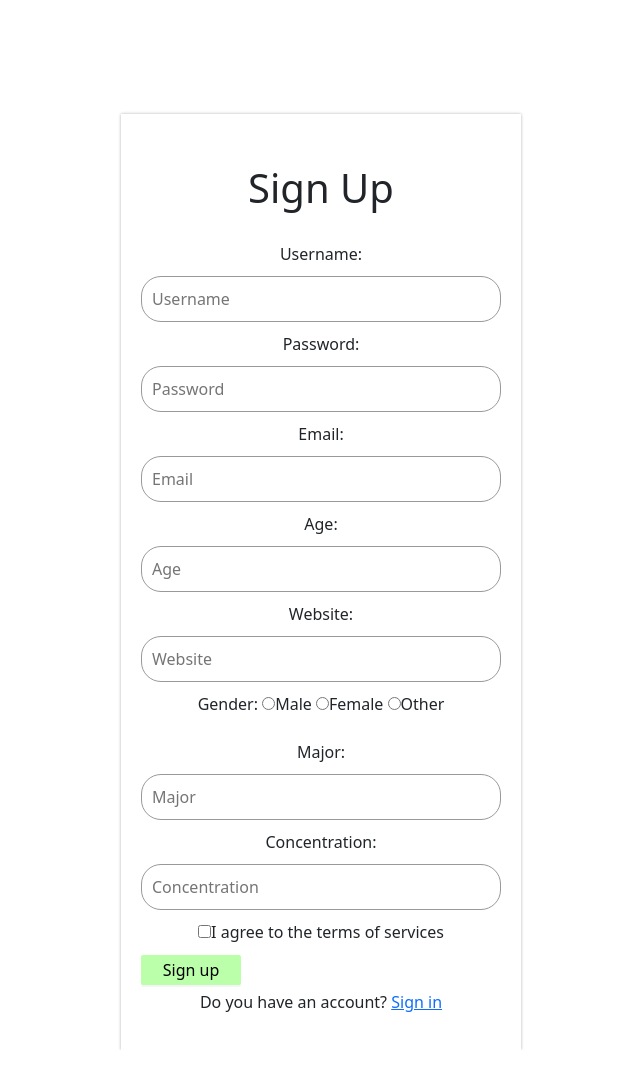
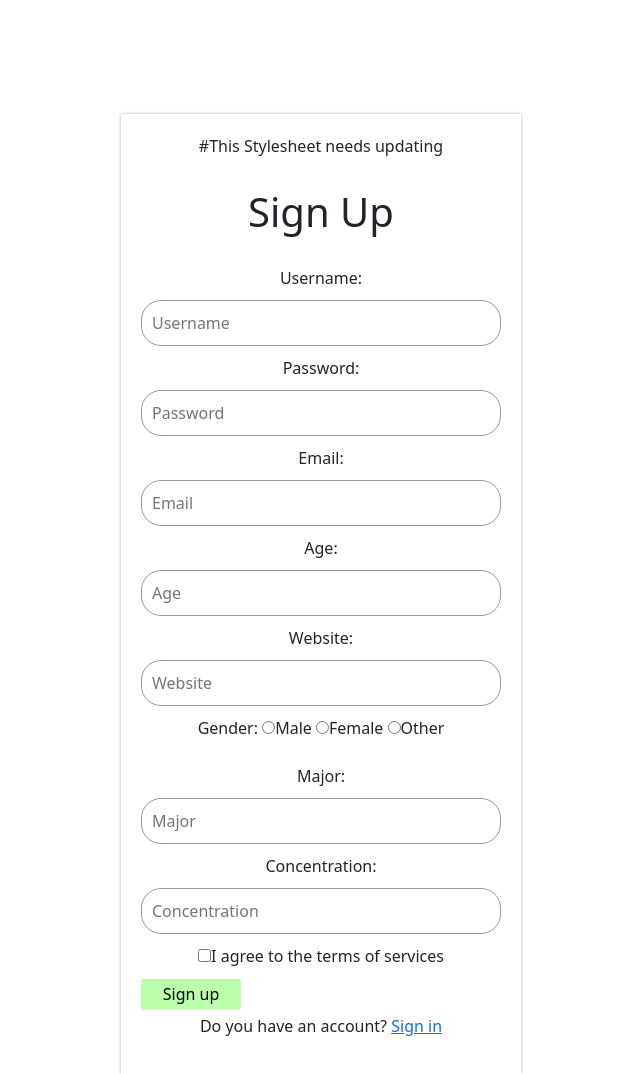
Before and after one commit to Zoey-Vail/Team-9-Final-Project, a Flask app: page /account/new in a window 1280 px wide. Shown: the part 75-1149 px from the top of the page, without its empty margins (319-959 px from the left). Before the commit the page ends 1125 px from the top, so only its background shows below. Run offline with Flask 3, Linux system fonts and the light colour scheme; parts of the project's set-up code (start-up, migrations or seed data) failed here and were passed over; some web fonts are replaced.

Commit message:
Update signup.html

```diff
--- a/templates/signup.html
+++ b/templates/signup.html
@@ -9,6 +9,8 @@
     <body>
         <div class="sign-up-form">
             <!--This is the associated error that will occur if the username already exists-->
+
+            #This Stylesheet needs updating
             <h1 class="error-message">{{error2}}</h1>
 
 
```
